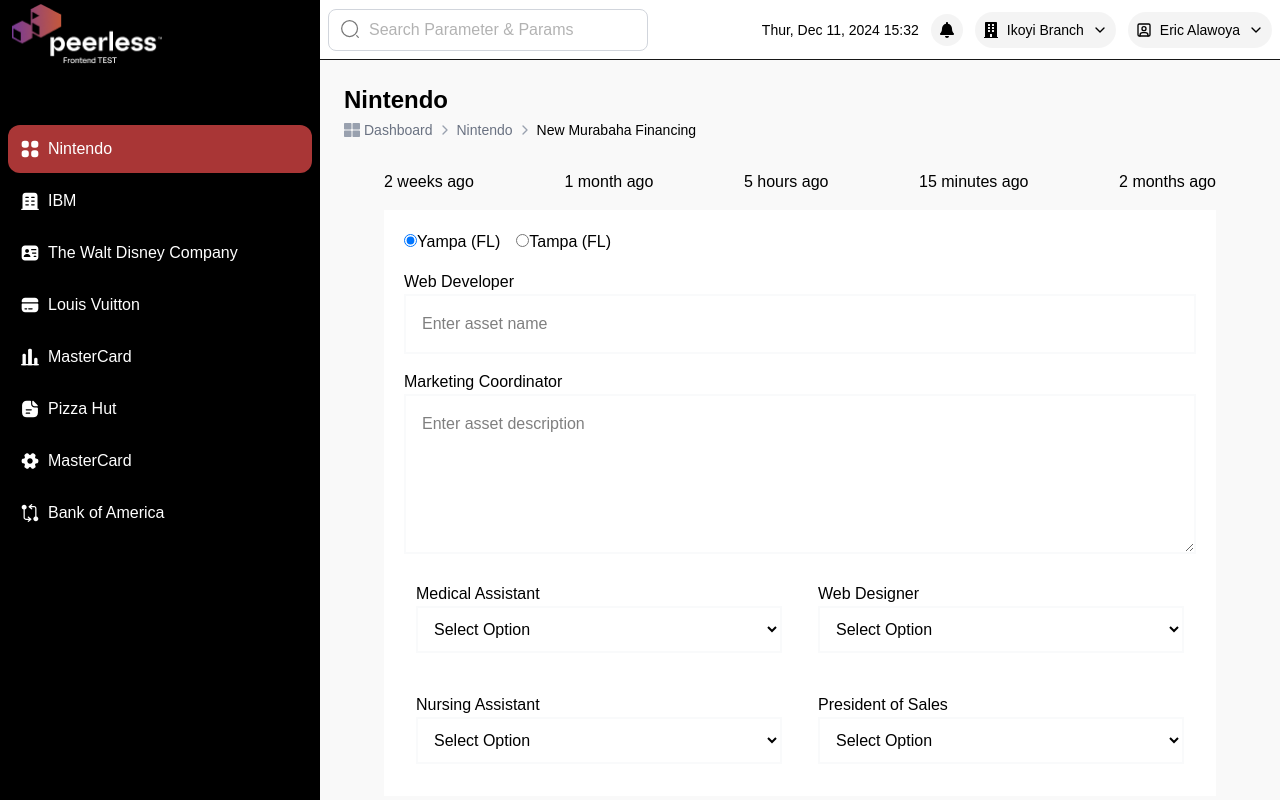
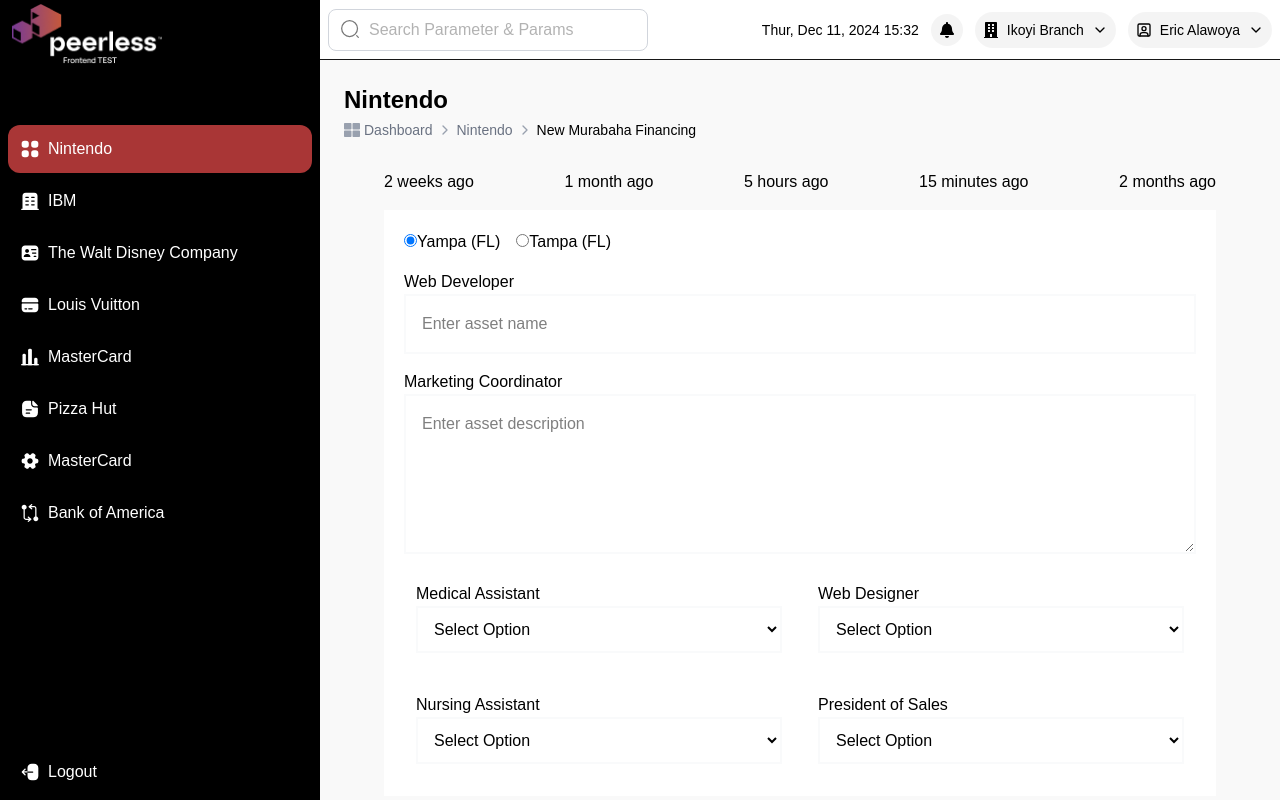
Before and after one commit to HenryHaber/thelix-holding-accessment, a Next.js app: page /dashboard/nintendo/new-request in a window 1280 px wide. Built offline with nearby package versions, Linux system fonts and the light colour scheme.

Commit message:
updated app

```diff
--- a/src/components/user.dashboard.jsx
+++ b/src/components/user.dashboard.jsx
@@ -25,15 +25,19 @@ export default function UserDashboard({ children }) {
     { name: "Bank of America", icon: '/images/Bank-of-America.svg', link: "/dashboard/bank-of-america" },
   ];
 
+  const footerItems = [
+    { name: "Logout", icon: '/images/logout.svg', link: "/#logout" },
+  ]
+
   const isLinkActive = (href) => pathname.includes(href);
 
   return (
       <div className="flex h-screen bg-white overflow-hidden">
         {/* Sidebar */}
-        <aside className={`z-100 fixed inset-y-0 flex w-[320px] flex-col bg-black text-white overflow-y-auto lg:static ${
+        <aside className={`z-100 fixed inset-y-0 flex w-[320px] flex-col bg-black text-white overflow-y-auto justify-between px-2  lg:static ${
           sidebarOpen ? "left-0"  : "-left-[400px]"
         } transition-all duration-300 side-bar`}>
-          <div className="items-center px-2">
+          <div className="items-center ">
            <div className="flex items-center">
            <Logo height="100" width="150" />
             <Button className="ml-auto lg:hidden mb-4" size="icon" variant="ghost" onClick={() => setSidebarOpen(false)}>
@@ -56,7 +60,23 @@ export default function UserDashboard({ children }) {
                   </Link>
               ))}
             </nav>
+
+
           </div>
+          {footerItems.map((item) => (
+              <Link
+                  key={item.name}
+                  href={item.link}
+                  className={`flex items-center my-1 text-nowrap gap-2 p-3 rounded-xl text-md ${
+                      isLinkActive(item.link)
+                      ? "bg-[#A93636] text-white"
+                      : "hover:bg-[#A93636] hover:text-white"
+                  }`}
+              >
+                <Image src={item.icon} alt={item.name} width={20} height={20} />
+                {item.name}
+              </Link>
+          ))}
         </aside>
 
         {/* Main content area */}
```
Also changed, not shown: public/images/info-circle.svg (added), public/images/logout.svg (added).
